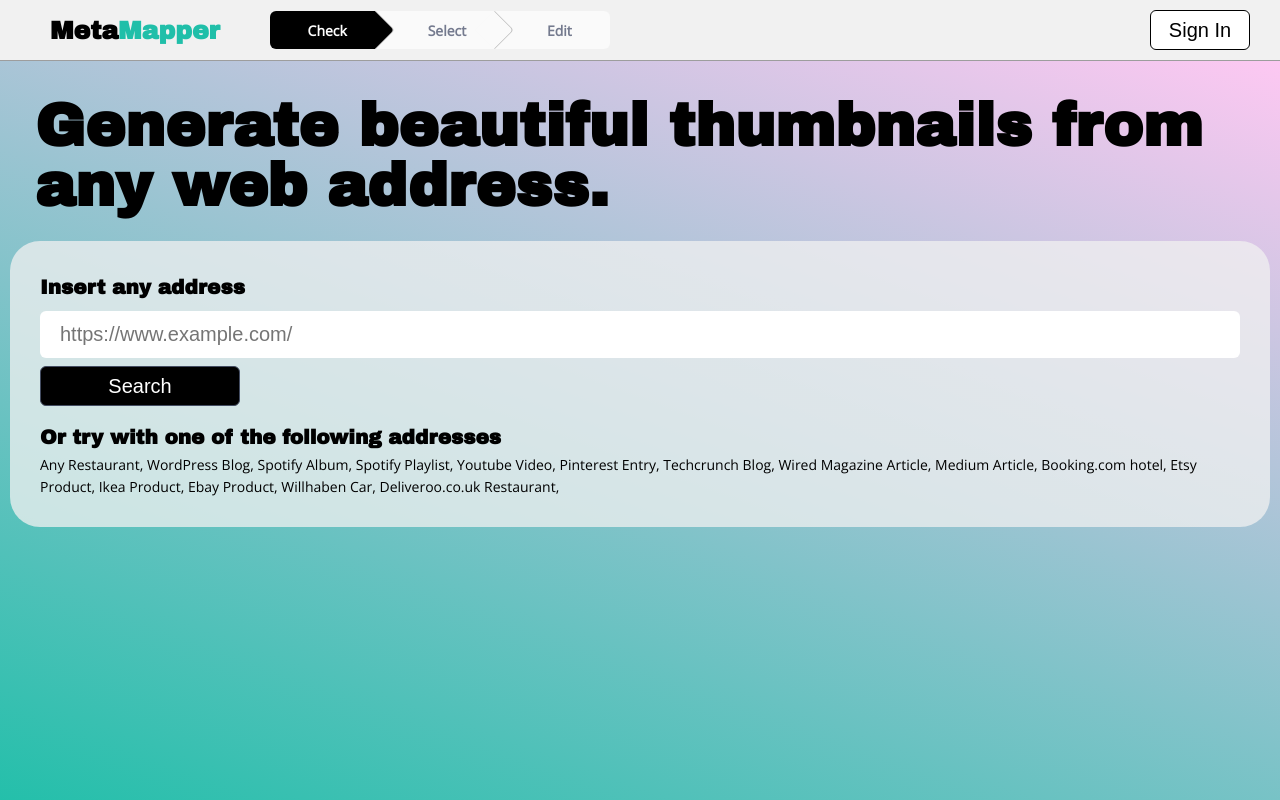
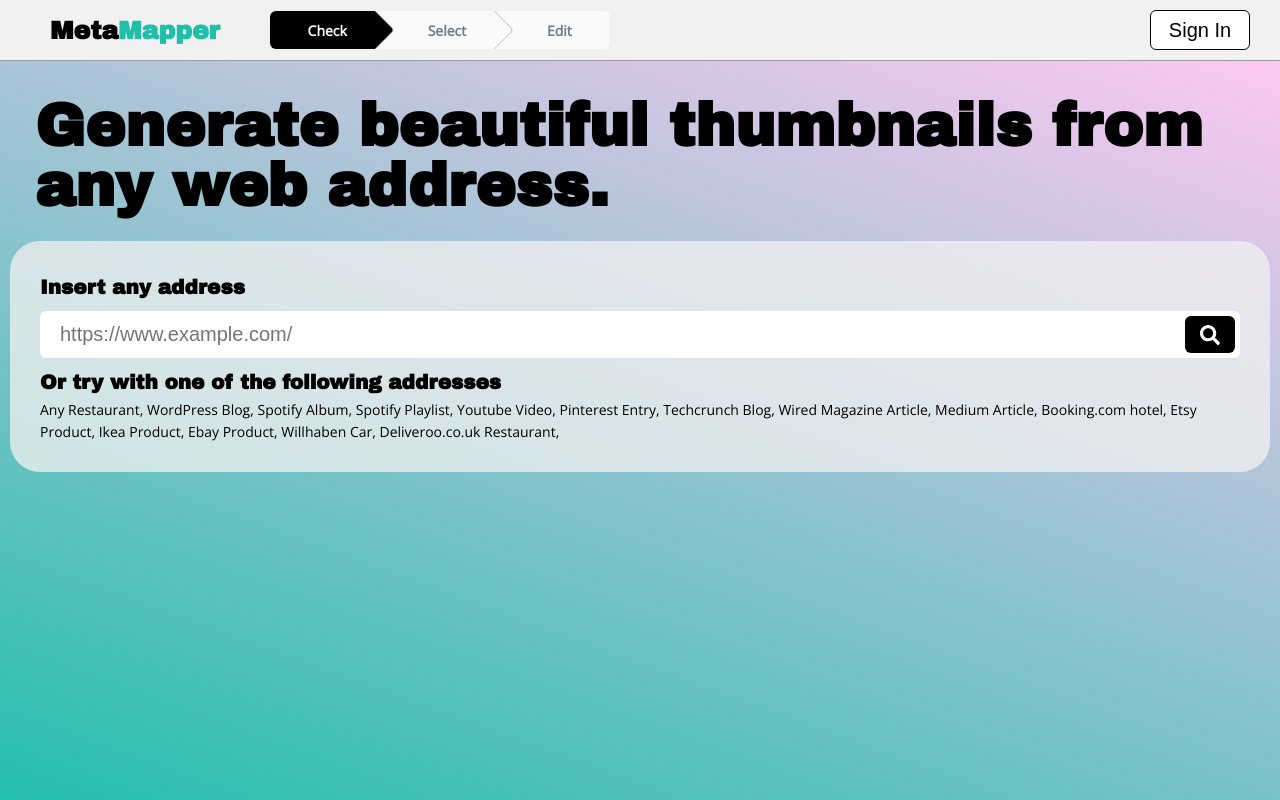
Before and after one commit to slo-ge/places-app, an Angular app: page / in a window 1280 px wide. Shown: the top 800 px of the page. Built offline with nearby package versions, Linux system fonts and the light colour scheme.

Commit message:
refactor home page

```diff
--- a/src/app/modules/loading-animation/loading-animation/loading-animation.component.html
+++ b/src/app/modules/loading-animation/loading-animation/loading-animation.component.html
@@ -1,4 +1,4 @@
-<svg xmlns="http://www.w3.org/2000/svg" xmlns:xlink="http://www.w3.org/1999/xlink"  width="200px" height="200px" viewBox="0 0 100 100" preserveAspectRatio="xMidYMid">
+<svg xmlns="http://www.w3.org/2000/svg" xmlns:xlink="http://www.w3.org/1999/xlink"  width="50px" height="50px" viewBox="0 0 100 100" preserveAspectRatio="xMidYMid">
   <circle cx="84" cy="50" r="10" fill="#353535">
     <animate attributeName="r" repeatCount="indefinite" dur="0.4629629629629629s" calcMode="spline" keyTimes="0;1" values="10;0" keySplines="0 0.5 0.5 1" begin="0s"></animate>
     <animate attributeName="fill" repeatCount="indefinite" dur="1.8518518518518516s" calcMode="discrete" keyTimes="0;0.25;0.5;0.75;1" values="#353535;#d4d4d4;#9b9b9b;#666666;#353535" begin="0s"></animate>
--- a/src/app/modules/pages/home/home.component.html
+++ b/src/app/modules/pages/home/home.component.html
@@ -9,17 +9,20 @@
         <h2>Insert any address</h2>
         <div>
           <form [formGroup]="baseURLForm">
-            <input placeholder="https://www.example.com/" pattern="url" name="apiUrl" formControlName="url"
-                   type="text">
-            <button class="primary" (click)="check()">Search</button>
+            <div class="input-wrapper">
+              <input placeholder="https://www.example.com/" pattern="url" name="apiUrl" formControlName="url" type="text">
+              <div class="search" (click)="check()">
+                <fa-icon [icon]="faSearch"></fa-icon>
+              </div>
+            </div>
           </form>
         </div>
         <div>
         </div>
       </div>
 
-      <div *ngIf="adapter">
-        <div class="found-adapter">{{adapterInfoText[adapter]}}</div>
+      <div *ngIf="adapter && !loading" class="adapter">
+        <div class="adapter-info"><fa-icon class="success" [icon]="faCheckCircle"></fa-icon> {{adapterInfoText[adapter]}}</div>
 
         <button *ngIf="adapter == ApiAdapter.WORDPRESS" [routerLink]="['/result-list']"
                 [queryParams]="{adapter: this.adapter, apiUrl: baseURLForm.get('url')?.value}">
@@ -28,7 +31,7 @@
 
         <button *ngIf="adapter == ApiAdapter.METADATA" [routerLink]="['/editor']" [queryParams]="
   {adapter: this.adapter, data: baseURLForm.get('url')?.value}">
-          Open Editor
+          Generate
         </button>
       </div>
 
--- a/src/app/modules/pages/home/home.component.scss
+++ b/src/app/modules/pages/home/home.component.scss
@@ -39,30 +39,56 @@ section {
     font-size: 20px;
     margin: 5px 0;
   }
+}
 
-  input  {
-    border: 0;
-    font-size: 20px;
+input  {
+  border: 0;
+  font-size: 20px;
+}
+
+.input-wrapper {
+  display: flex;
+  align-items: center;
+  position: relative;
+}
+
+.search {
+  cursor: pointer;
+  position: absolute;
+  right: 5px;
+  background: $grey-0;
+  display: flex;
+  justify-content: center;
+  align-items: center;
+  font-size: 20px;
+  width: 40px;
+  color: white;
+  background: black;
+  border-radius: $common-border-radius;
+  padding: 5px;
+}
+
+.adapter {
+  button {
+    margin: 10px 0 20px 0;
   }
+}
 
+.adapter-info {
+  font-size: 14px;
+}
+
+.success {
+  font-size: 16px;
+  color: $primary;
 }
 
 .inner {
   padding: 30px;
-
-  .search-box {
-    margin-bottom: 20px;
-  }
-}
-
-.found-adapter {
-  margin: 20px 0;
 }
 
 
-
 .examples {
-
   ul {
     padding: 0;
     margin: 0;
--- a/src/app/modules/pages/home/home.component.ts
+++ b/src/app/modules/pages/home/home.component.ts
@@ -2,6 +2,7 @@ import {Component, HostListener, OnInit} from '@angular/core';
 import {FormControl, FormGroup} from "@angular/forms";
 import {AdapterService} from "@app/core/services/adapter.service";
 import {ApiAdapter} from "@app/core/model/content.service";
+import {faCheckCircle, faSearch} from "@fortawesome/free-solid-svg-icons";
 
 export const PREDEFINED_TEST_URL: { name: string, url: string }[] = [
   {name: 'Any Restaurant', url: 'https://goove.at/detail/pizza-senza-danza'},
@@ -28,8 +29,8 @@ export const PREDEFINED_TEST_URL: { name: string, url: string }[] = [
 })
 export class HomeComponent {
   adapterInfoText = {
-    [ApiAdapter.WORDPRESS]: 'Select Content from Wordpress',
-    [ApiAdapter.METADATA]: 'Found meta data of selected Website'
+    [ApiAdapter.WORDPRESS]: 'Found Wordpress Blog, start with selecting a blog post.',
+    [ApiAdapter.METADATA]: 'Website meta data available. Start generating beautiful thumbnails.'
   };
 
   baseURLForm = new FormGroup({
@@ -40,6 +41,8 @@ export class HomeComponent {
   loading = false;
   adapter: ApiAdapter | null | false = null;
   ApiAdapter = ApiAdapter;
+  faSearch = faSearch;
+  faCheckCircle = faCheckCircle;
 
   constructor(private adapterService: AdapterService) {
   }
--- a/src/app/modules/pages/home/home.module.ts
+++ b/src/app/modules/pages/home/home.module.ts
@@ -5,6 +5,7 @@ import { HomeRoutingModule } from './home-routing.module';
 import { HomeComponent } from './home.component';
 import {ReactiveFormsModule} from "@angular/forms";
 import {LoadingAnimationModule} from "@app/modules/loading-animation/loading-animation.module";
+import {FontAwesomeModule} from "@fortawesome/angular-fontawesome";
 
 
 @NgModule({
@@ -13,7 +14,8 @@ import {LoadingAnimationModule} from "@app/modules/loading-animation/loading-ani
     CommonModule,
     HomeRoutingModule,
     ReactiveFormsModule,
-    LoadingAnimationModule
+    LoadingAnimationModule,
+    FontAwesomeModule
   ]
 })
 export class HomeModule { }
```
